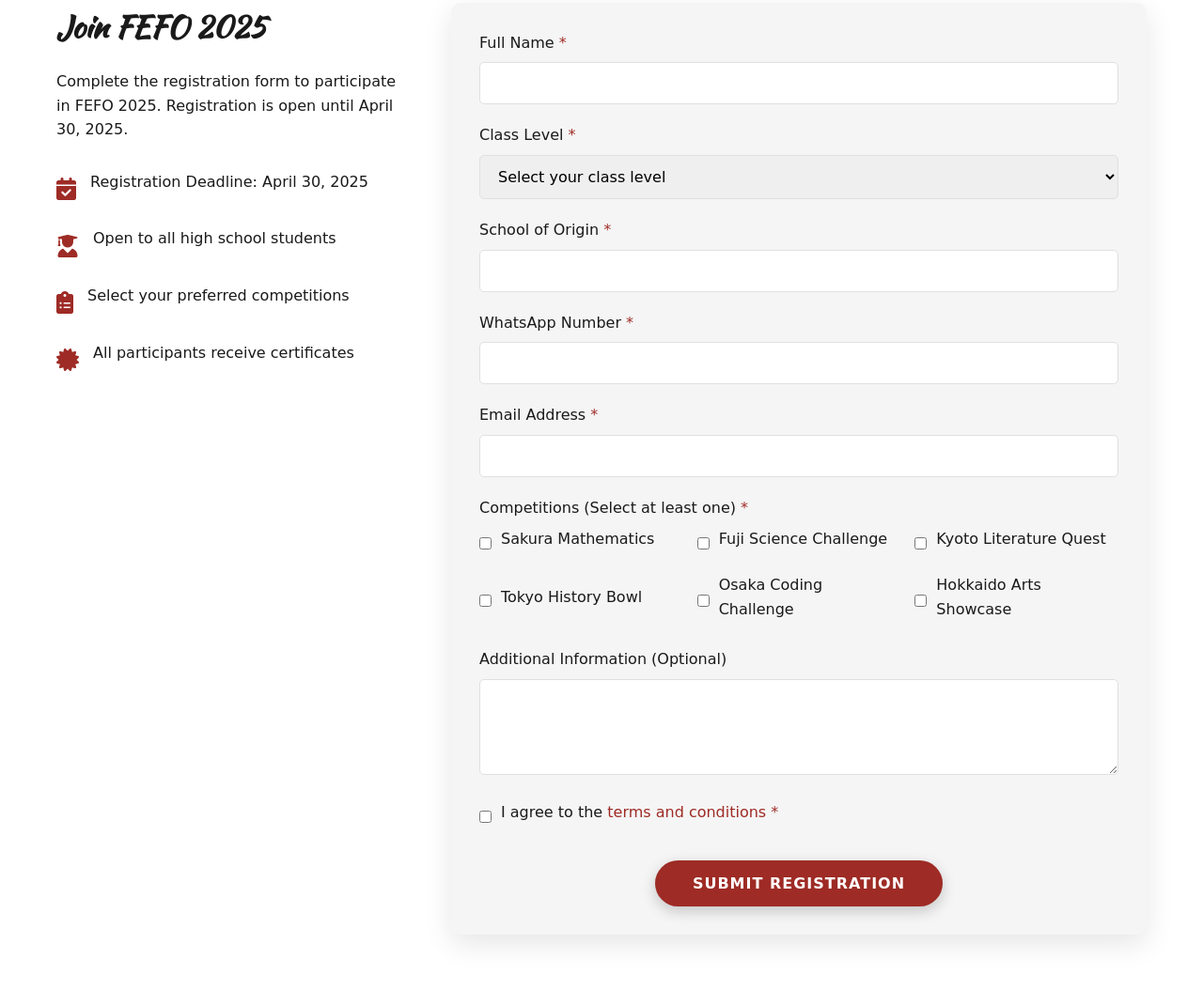
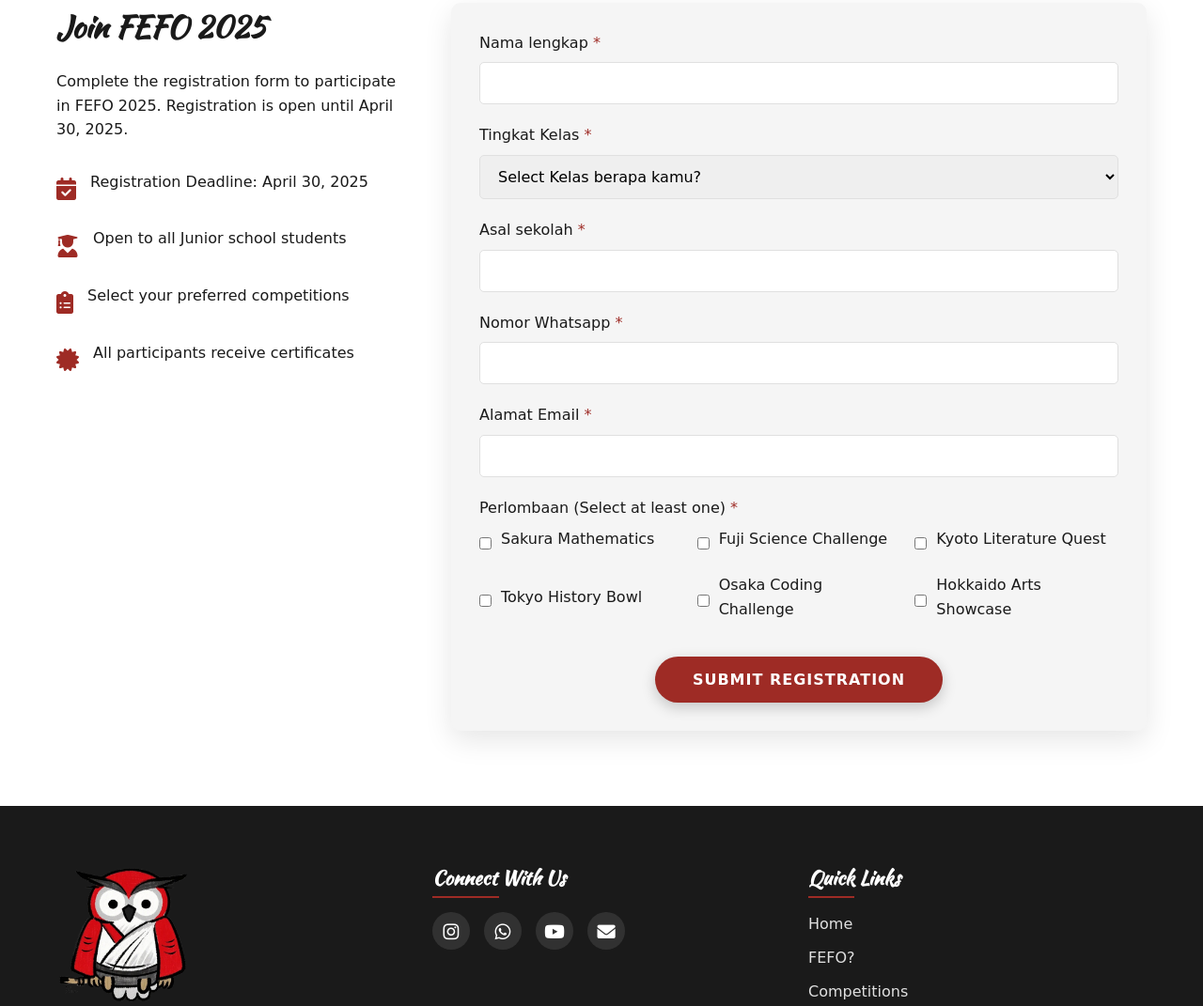
Before and after one commit to fissya/FEFO9th-KARBIT-X-KIR-V2, a plain HTML site: page registration.html in a window 1280 px wide. Shown: the part 297-1368 px from the top of the page at 94% size. Drawn offline with Linux system fonts and the light colour scheme.

Commit message:
Update registration.html for sheet

```diff
--- a/registration.html
+++ b/registration.html
@@ -51,7 +51,7 @@
                         </div>
                         <div class="detail-item">
                             <i class="fas fa-user-graduate"></i>
-                            <p>Open to all high school students</p>
+                            <p>Open to all Junior school students</p>
                         </div>
                         <div class="detail-item">
                             <i class="fas fa-clipboard-list"></i>
@@ -65,76 +65,64 @@
                 </div>
 
                 <div class="registration-form-container">
-                    <form id="registration-form" class="registration-form">
+                    <form id="registration-form" class="registration-form" name="kirim-FEFO">
                         <div class="form-group">
-                            <label for="fullname">Full Name <span class="required">*</span></label>
-                            <input type="text" id="fullname" name="fullname" required>
+                            <label for="fullname">Nama lengkap <span class="required">*</span></label>
+                            <input type="text" id="fullname" name="nama" required>
                         </div>
 
                         <div class="form-group">
-                            <label for="class-level">Class Level <span class="required">*</span></label>
-                            <select id="class-level" name="class-level" required>
-                                <option value="" disabled selected>Select your class level</option>
-                                <option value="grade-10">Grade 10</option>
-                                <option value="grade-11">Grade 11</option>
-                                <option value="grade-12">Grade 12</option>
+                            <label for="class-level">Tingkat Kelas <span class="required">*</span></label>
+                            <select id="class-level" name="kelas" required>
+                                <option value="" disabled selected>Select Kelas berapa kamu? </option>
+                                <option value="grade-10">Kelas 7</option>
+                                <option value="grade-11">Kelas 8</option>
+                                <option value="grade-12">Kelas 9</option>
                             </select>
                         </div>
 
                         <div class="form-group">
-                            <label for="school">School of Origin <span class="required">*</span></label>
-                            <input type="text" id="school" name="school" required>
+                            <label for="school">Asal sekolah <span class="required">*</span></label>
+                            <input type="text" id="school" name="sekolah" required>
                         </div>
 
                         <div class="form-group">
-                            <label for="whatsapp">WhatsApp Number <span class="required">*</span></label>
+                            <label for="whatsapp">Nomor Whatsapp <span class="required">*</span></label>
                             <input type="tel" id="whatsapp" name="whatsapp" required>
                         </div>
 
                         <div class="form-group">
-                            <label for="email">Email Address <span class="required">*</span></label>
+                            <label for="email">Alamat Email <span class="required">*</span></label>
                             <input type="email" id="email" name="email" required>
                         </div>
 
                         <div class="form-group">
-                            <label>Competitions (Select at least one) <span class="required">*</span></label>
+                            <label>Perlombaan (Select at least one) <span class="required">*</span></label>
                             <div class="checkbox-group">
                                 <div class="checkbox-item">
-                                    <input type="checkbox" id="math" name="competitions" value="math">
+                                    <input type="checkbox" id="math" name="lomba" value="math">
                                     <label for="math">Sakura Mathematics</label>
                                 </div>
                                 <div class="checkbox-item">
-                                    <input type="checkbox" id="science" name="competitions" value="science">
+                                    <input type="checkbox" id="science" name="lomba" value="science">
                                     <label for="science">Fuji Science Challenge</label>
                                 </div>
                                 <div class="checkbox-item">
-                                    <input type="checkbox" id="literature" name="competitions" value="literature">
+                                    <input type="checkbox" id="literature" name="lomba" value="literature">
                                     <label for="literature">Kyoto Literature Quest</label>
                                 </div>
                                 <div class="checkbox-item">
-                                    <input type="checkbox" id="history" name="competitions" value="history">
+                                    <input type="checkbox" id="history" name="lomba" value="history">
                                     <label for="history">Tokyo History Bowl</label>
                                 </div>
                                 <div class="checkbox-item">
-                                    <input type="checkbox" id="coding" name="competitions" value="coding">
+                                    <input type="checkbox" id="coding" name="lomba" value="coding">
                                     <label for="coding">Osaka Coding Challenge</label>
                                 </div>
                                 <div class="checkbox-item">
-                                    <input type="checkbox" id="arts" name="competitions" value="arts">
+                                    <input type="checkbox" id="arts" name="lomba" value="arts">
                                     <label for="arts">Hokkaido Arts Showcase</label>
                                 </div>
-                            </div>
-                        </div>
-
-                        <div class="form-group">
-                            <label for="additional-info">Additional Information (Optional)</label>
-                            <textarea id="additional-info" name="additional-info" rows="4"></textarea>
-                        </div>
-
-                        <div class="form-group terms">
-                            <div class="checkbox-item">
-                                <input type="checkbox" id="terms" name="terms" required>
-                                <label for="terms">I agree to the <a href="#">terms and conditions</a> <span class="required">*</span></label>
                             </div>
                         </div>
 
@@ -161,6 +149,24 @@
         </div>
     </div>
 
+    <script>
+        const scriptURL = 'https://script.google.com/macros/s/AKfycbxHSohe0k6mvHFTt6_0JXXW65LUIP5dwlE3CLtbxxOZWTEN8LSh7gaCDBhy362y5DLz/exec'
+        const form = document.forms['kirim-FEFO']
+
+        form.addEventListener('submit', e => {
+          e.preventDefault()
+          fetch(scriptURL, { method: 'POST', body: new FormData(form)})
+            .then(response => {
+                // Show success modal
+                const modal = document.getElementById('success-modal');
+                modal.style.display = 'block';
+                form.reset();
+                console.log('Success!', response)
+               })
+            .catch(error => console.error('Error!', error.message))
+        })
+      </script>
+
     <!-- Footer -->
     <footer>
         <div class="container">
@@ -172,17 +178,17 @@
                 <div class="footer-social">
                     <h3>Connect With Us</h3>
                     <div class="social-icons">
-                        <a href="#" target="_blank"><i class="fab fa-instagram"></i></a>
-                        <a href="#" target="_blank"><i class="fab fa-whatsapp"></i></a>
-                        <a href="#" target="_blank"><i class="fab fa-youtube"></i></a>
-                        <a href="mailto:contact@fefo2025.com"><i class="fas fa-envelope"></i></a>
+                        <a href="https://www.instagram.com/officialfefo_/" target="_blank"><i class="fab fa-instagram"></i></a>
+                        <a href="https://wa.me/6282126154790" target="_blank"><i class="fab fa-whatsapp"></i></a>
+                        <a href="https://youtu.be/arP8lw6vlOA?si=m92OfscwEccVeTrY" target="_blank"><i class="fab fa-youtube"></i></a>
+                        <a href="mailto:fissyaneet@gmail.com"><i class="fas fa-envelope"></i></a>
                     </div>
                 </div>
                 <div class="footer-links">
                     <h3>Quick Links</h3>
                     <ul>
                         <li><a href="index.html">Home</a></li>
-                        <li><a href="index.html#about">About</a></li>
+                        <li><a href="index.html#about">FEFO?</a></li>
                         <li><a href="index.html#competitions">Competitions</a></li>
                         <li><a href="index.html#gallery">Gallery</a></li>
                         <li><a href="info.html">More Information</a></li>
```
